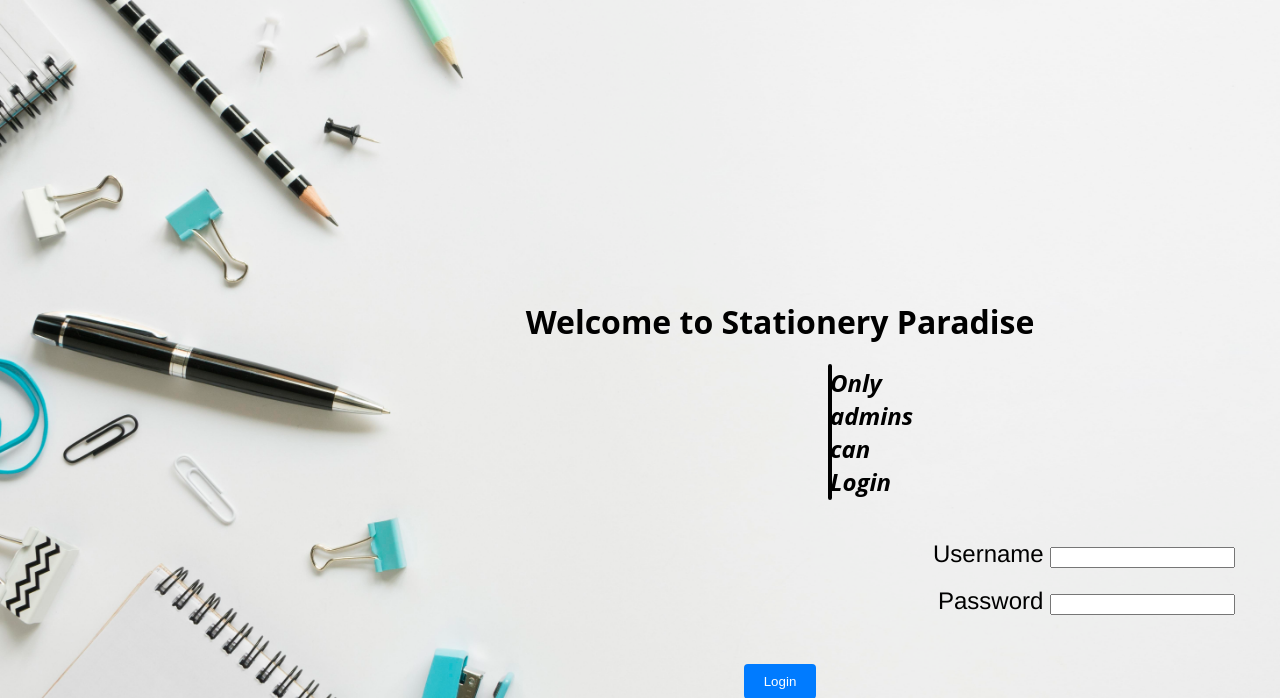
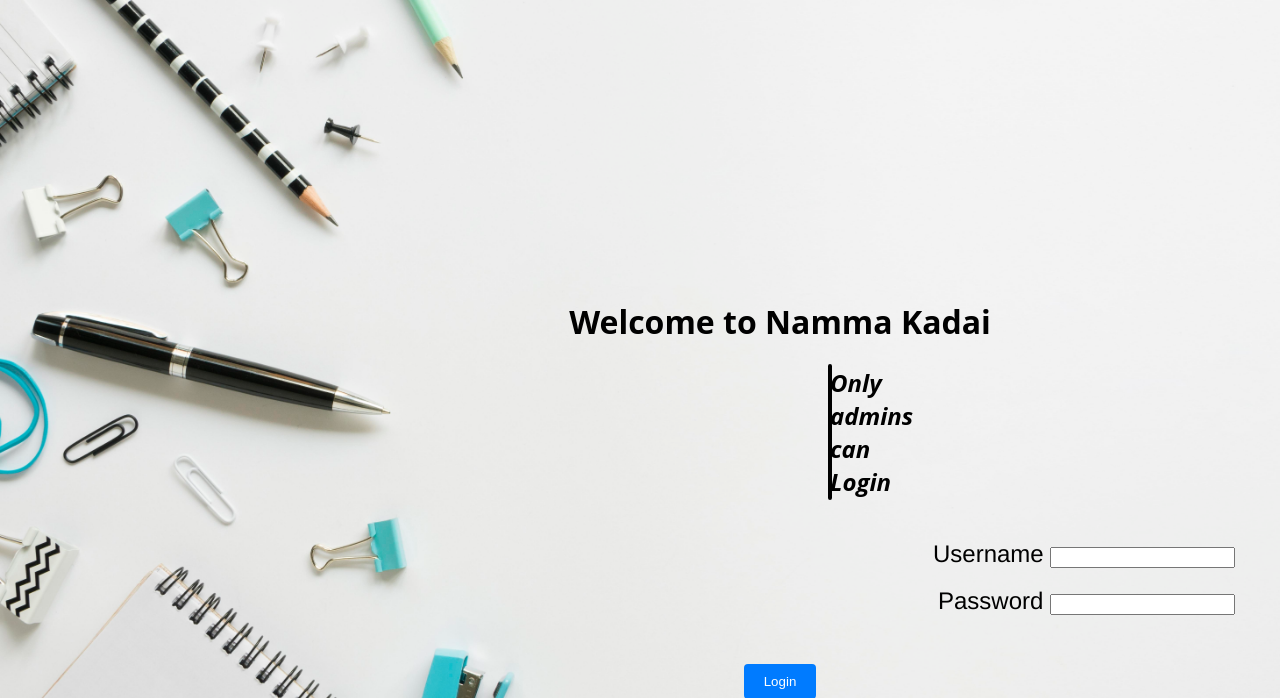
Before and after one commit to seetharaman52/PettyShop, a Flask app: page / in a window 1280 px wide; the page is wider, and only the part inside the window is pictured. Shown: the top 698 px of that part. Run offline with Flask 3, Linux system fonts and the light colour scheme.

Commit message:
Added and removed some files

```diff
--- a/app/templates/index.html
+++ b/app/templates/index.html
@@ -5,7 +5,7 @@
     <link rel="stylesheet" type="text/css" href="{{ url_for('static', filename='style.css') }}">
 </head>
 <body>
-    <h1 class="heading_one">Welcome to Stationery Paradise</h1>
+    <h1 class="heading_one">Welcome to Namma Kadai</h1>
     <h2 class="heading_two">Only admins can Login</h2>
     <form method="POST" action="/">
         <div class="username_css">
```
Also changed, not shown: Assests/bg1.jpg (deleted), Assests/logo.png (deleted), app/static/logo.png (deleted), 4 other files.
